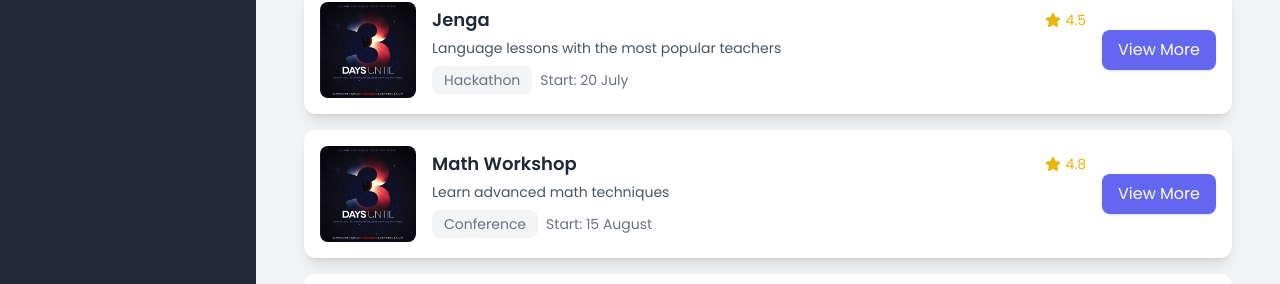
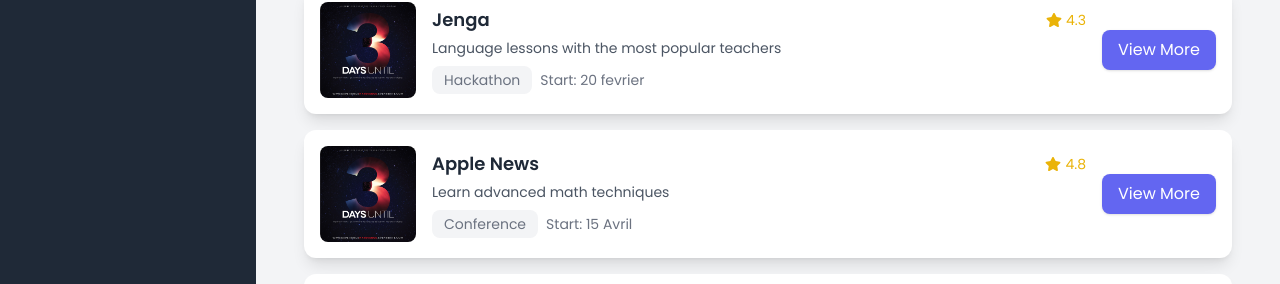
Before and after one commit to anelkamd/Kivu.Event, a React (Vite) app in the folder client/: page / in a window 1280 px wide. Shown: the part 510-794 px from the top of the page. Built offline with nearby package versions, Linux system fonts and the light colour scheme.

Commit message:
update du composant upcomingEvents.jsx

```diff
--- a/client/src/components/UpcomingEvents.jsx
+++ b/client/src/components/UpcomingEvents.jsx
@@ -10,31 +10,31 @@
             name: 'Jenga',
             description: 'Language lessons with the most popular teachers',
             category: 'Hackathon',
-            date: '20 July',
-            rating: 4.5,
+            date: '20 fevrier',
+            rating: 4.3,
         },
         {
             image: couv,
-            name: 'Math Workshop',
+            name: 'Apple News',
             description: 'Learn advanced math techniques',
             category: 'Conference',
-            date: '15 August',
+            date: '15 Avril',
             rating: 4.8,
         },
         {
             image: couv,
-            name: 'Math Workshop',
+            name: 'Javascript Concept',
             description: 'Learn advanced math techniques',
-            category: 'Education',
-            date: 'Education',
-            rating: 4.8,
+            category: 'Formation',
+            date: '02 Juillet',
+            rating: 3.3,
         },
         {
             image: couv,
-            name: 'Math Workshop',
+            name: 'React JS',
             description: 'Learn advanced math techniques',
             category: 'Education',
-            date: '15 August',
+            date: '15 Aout',
             rating: 4.8,
         },
     ];
```
